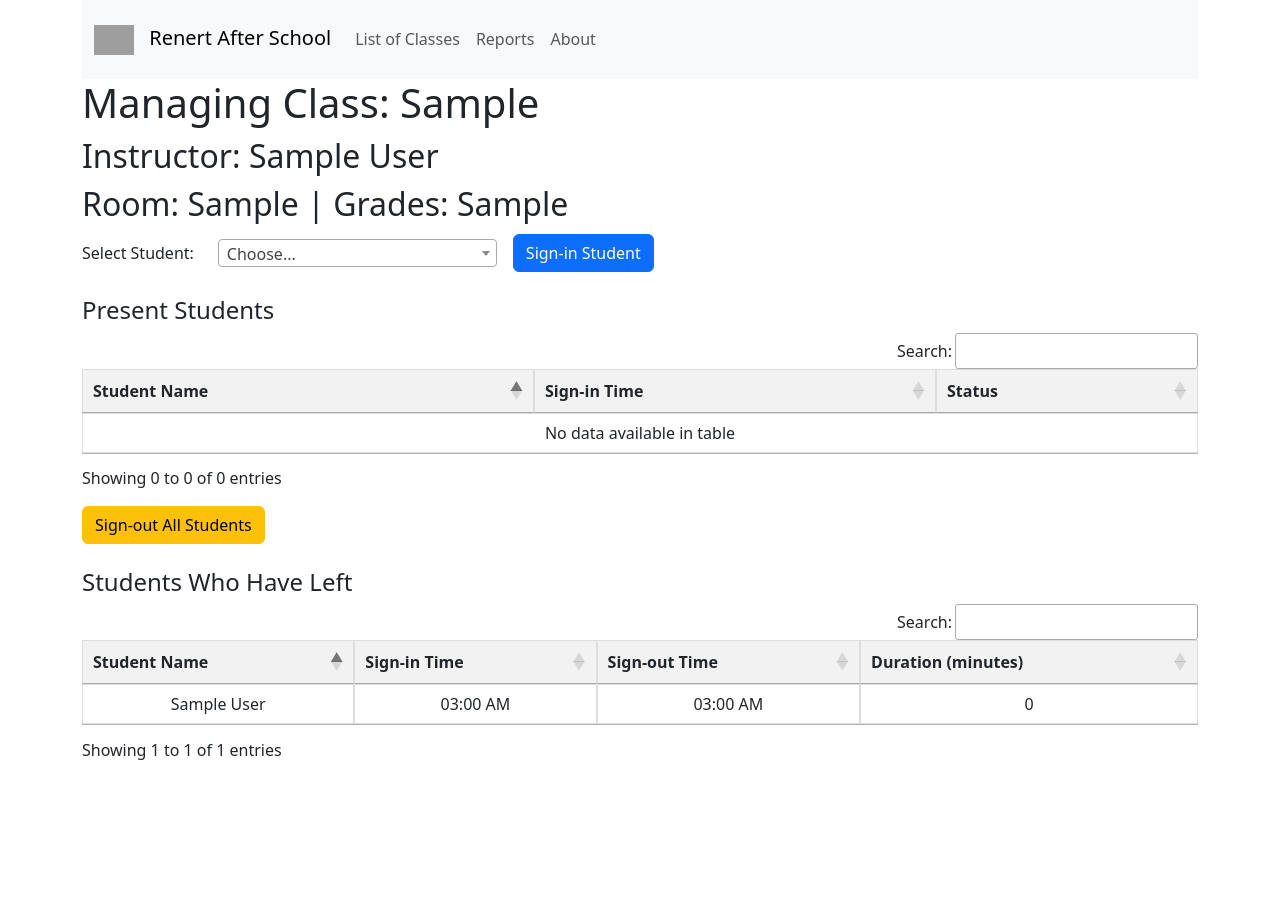
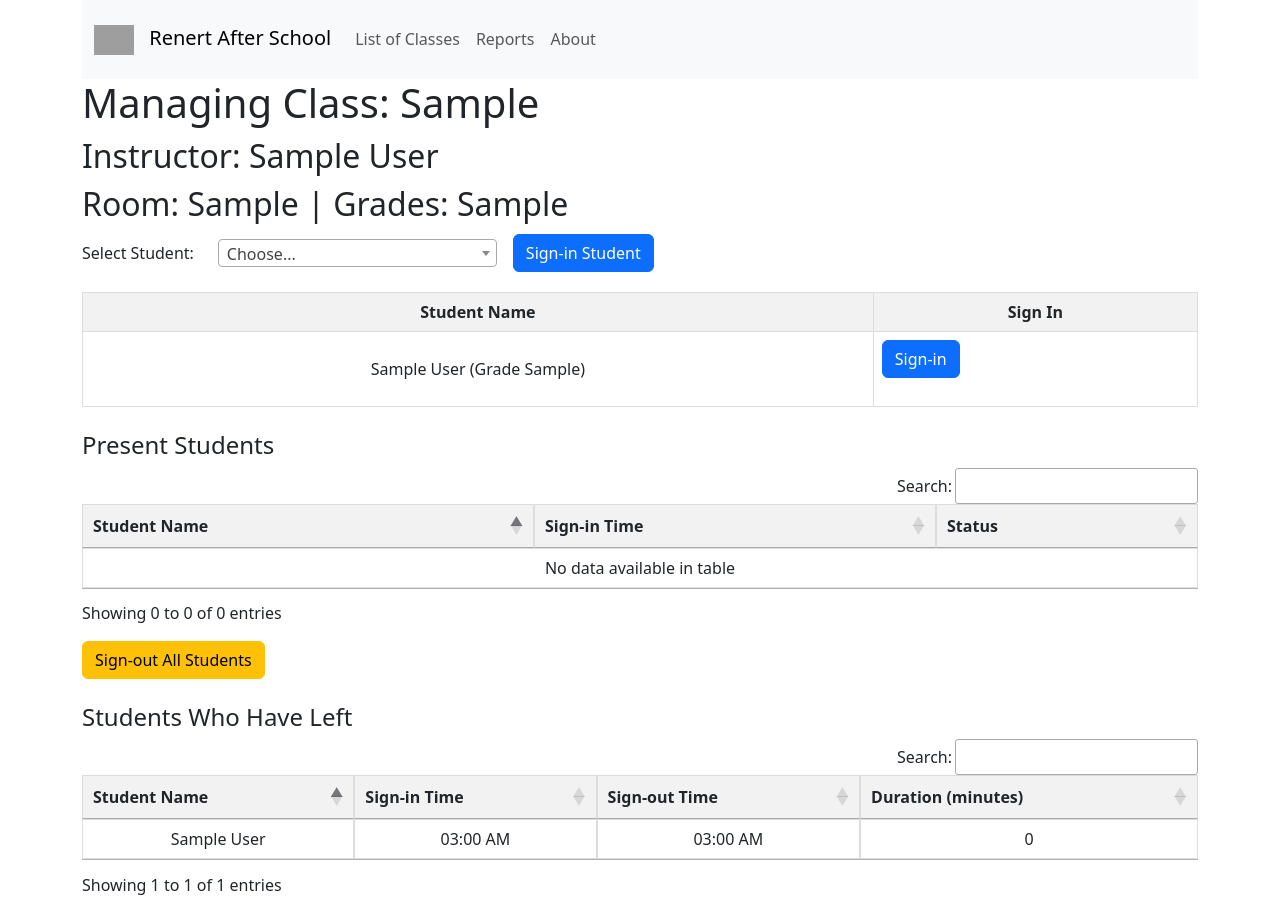
Before and after one commit to lekha-sandhu/renert-afterschool-public, a Flask app: template templates/manage_class.html in a window 1280 px wide. Shown: the part 25-922 px from the top of the page. Before the commit the page ends 785 px from the top, so only its background shows below. Run offline with Flask 3, Linux system fonts and the light colour scheme; tables that the repository leaves empty hold one stand-in row (values such as "Sample post"); the template is opened without the code that fills it: values that come from a table or form of the project are taken from there, most other values are stand-ins (such as "Sample title", 1, 10 or a date in 2020); parts of the project's set-up code (start-up, migrations or seed data) failed here and were passed over; some libraries are stand-ins or nearby versions; grey boxes are pictures that could not be loaded.

Commit message:
added table of enrolled students in manage class

```diff
--- a/models/afterschool_signins.py
+++ b/models/afterschool_signins.py
@@ -23,6 +23,8 @@ class AfterschoolSignin(db.Model, TimestampMixin):
     # "Computed" is postgres' "GENERATED ALWAYS AS" - an auto-generated column,
     # truncating the sign-in timestamp to date (for quicker indexing and querying)
     sign_in_date_cache = db.Column(db.Date,Computed(text("sign_in_time")),nullable=False,index=True)
+
+    preenrolled = db.Column(db.Boolean, nullable=False, default=False)
 
     __table_args__ = (
         ## Sign-out time must be AFTER sign-in time
--- a/templates/manage_class.html
+++ b/templates/manage_class.html
@@ -48,6 +48,31 @@
             <input type="hidden" name="class_id" value="{{ afterschool_class.afterschool_class_id }}">
             <button type="submit" class="btn btn-primary">Sign-in Student</button>
         </form>
+
+        {% if enrolled_students %}
+        <table id="sign_in_enrollments">
+            <thead>
+                <tr>
+                    <th>Student Name</th>
+                    <th>Sign In</th>
+                </tr>
+            </thead>
+            <tbody>
+                {% for e in enrolled_students %}
+                    <tr>
+                        <td>{{ e.student }}</td>
+                        <td>
+                            <form method="POST" action="/sign_in_student" class="d-flex align-items-center gap-3">
+                                <input type="hidden" name="student_id" value="{{ e.student_id }}">
+                                <input type="hidden" name="class_id" value="{{ afterschool_class.afterschool_class_id }}">
+                                <button type="submit" class="btn btn-primary">Sign-in</button>
+                            </form>
+                        </td>
+                    </tr>
+                {% endfor %}
+            </tbody>
+        </table>
+        {% endif %}
 
         <h4 class="mt-4">Present Students</h4>
         <table id="sign_in_table">
```
Also changed, not shown: views/index.py (+13 -5 lines).
